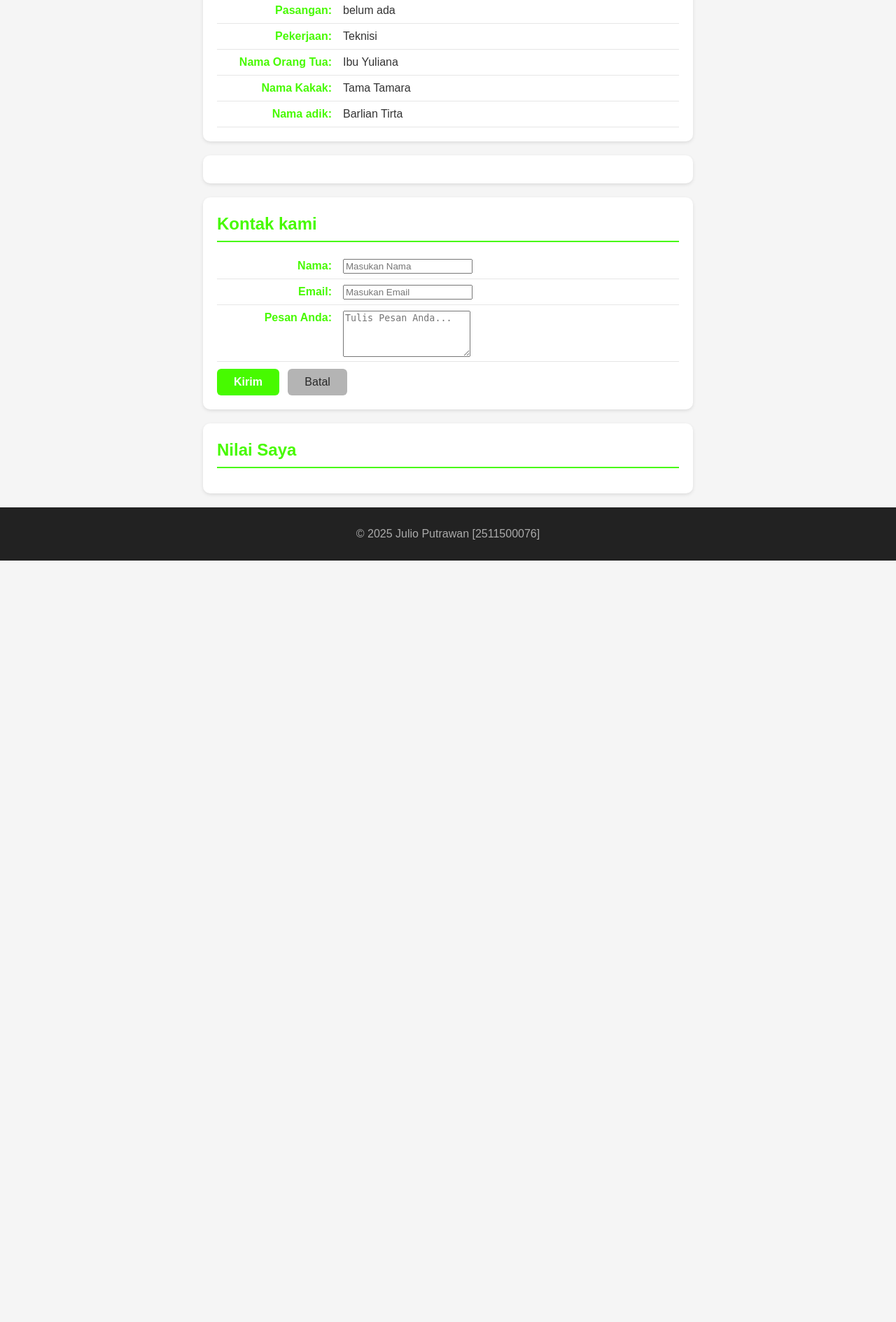
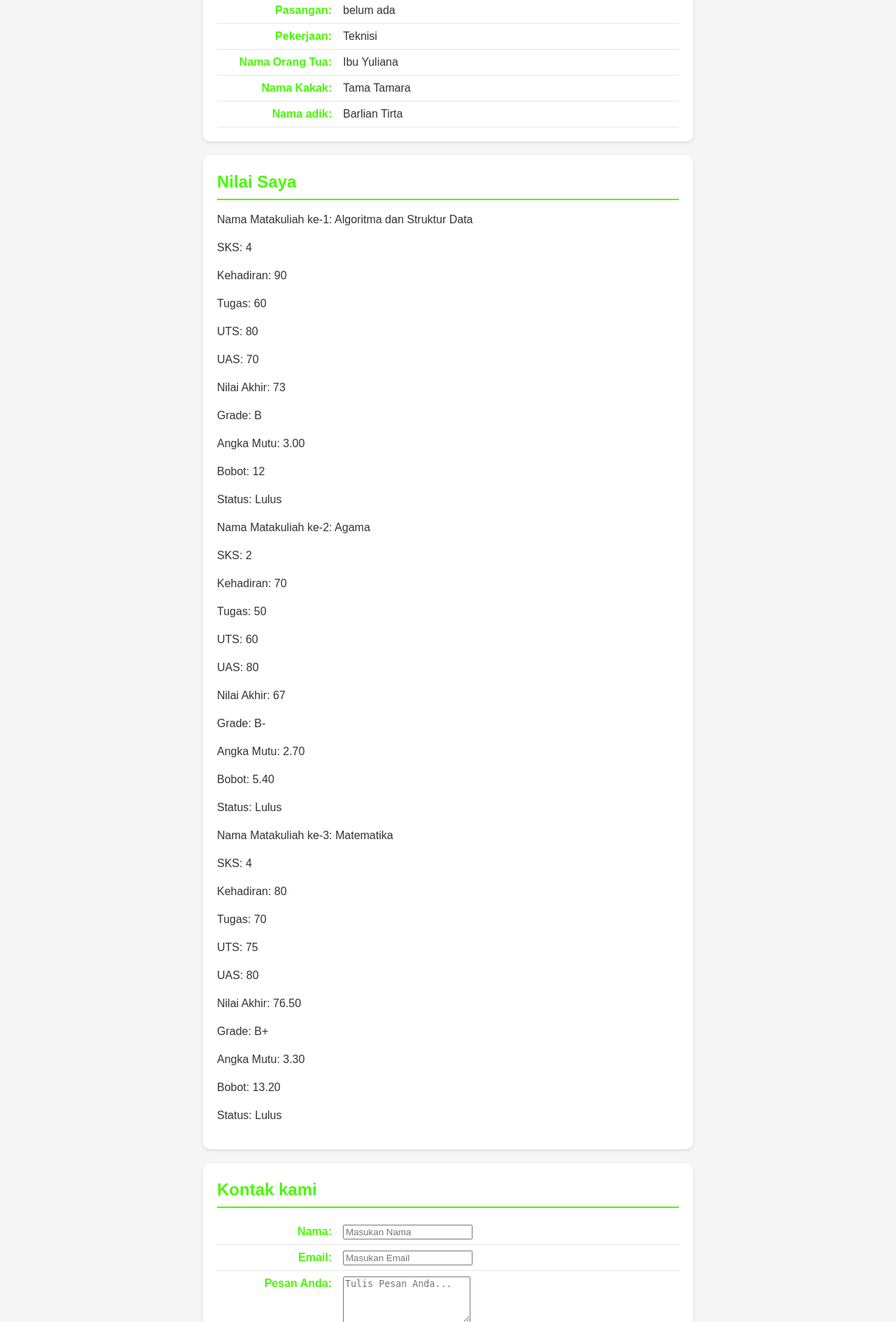
Before and after one commit to 2511500076-dev/2511500076-PWD-GB1J-2526O, a PHP site: page /pertemuan-06/index.php in a window 1280 px wide. Shown: the part 651-2540 px from the top of the page at 70% size. Before the commit the page ends 1452 px from the top, so only its background shows below. Run offline with PHP 8.4, Linux system fonts and the light colour scheme.

Commit message:
menambahkan label pada section ipk

```diff
--- a/pertemuan-06/index.php
+++ b/pertemuan-06/index.php
@@ -119,7 +119,251 @@
              $mutu1 = "3.00";
              $bobot1 = "12";
              $status1 = "Lulus";
+             $namaMatkul2 = "Agama";
+             $sksMatkul2 = "2";
+             $nilaiHadir2 = "70";
+             $nilaiTugas2 = "50";
+             $nilaiUTS2 = "60";
+             $nilaiUAS2 = "80";
+             $nilaiAkhir2 = "67";
+             $grade2 = "B-";
+             $mutu2 = "2.70";
+             $bobot2 = "5.40";
+             $status2 = "Lulus";
+             $namaMatkul3 = "Matematika";
+             $sksMatkul3 = "4";
+             $nilaiHadir3 = "80";
+             $nilaiTugas3 = "70";
+             $nilaiUTS3 = "75";
+             $nilaiUAS3 = "80";
+             $nilaiAkhir3 = "76.50";
+             $grade3 = "B+";
+             $mutu3 = "3.30";
+             $bobot3 = "13.20";
+             $status3 = "Lulus";
+             $namaMatkul4 = "Fisika";
+             $sksMatkul4 = "7";
+             $nilaiHadir4 = "85";
+             $nilaiTugas4 = "75";
+             $nilaiUTS4 = "80";
+             $nilaiUAS4 = "85";
+             $nilaiAkhir4 = "81.50";
+             $grade4 = "A-";
+             $mutu4 = "3.70";
+             $bobot4 = "25.90";
+             $status4 = "Lulus";
+             $namaMatkul5 = "Pemrograman Web Dasar";
+             $sksMatkul5 = "3";
+             $nilaiHadir5 = "69";
+             $nilaiTugas5 = "80";
+             $nilaiUTS5 = "90";
+             $nilaiUAS5 = "100";
+             $nilaiAkhir5 = "89.90";
+             $grade5 = "E";
+             $mutu5 = "0.00";
+             $bobot5 = "0.00";
+             $status5 = "Gagal";
+
             ?>
+            <h2>Nilai Saya</h2>
+            <p>
+                <label>Nama Matakuliah ke-1:</label>
+                <?php
+            echo $namaMatkul1
+            ?>
+            </p>
+            <p>
+                <label>SKS:</label>
+            <?php
+            echo $sksMatkul1
+            ?>
+        </p>
+            <P>
+                <label>Kehadiran:</label>
+                <?php
+                echo $nilaiHadir1
+                ?>
+            </P>
+            <p>
+                <label>Tugas:</label>
+                <?php
+                echo $nilaiTugas1
+                ?>
+            </p>
+            <p><label>UTS:</label>
+            <?php
+            echo $nilaiUTS1
+             ?>
+        </p>
+            <p>
+                <label>UAS:</label>
+            <?php
+            echo $nilaiUAS1
+            ?>
+        </p>
+            <p>
+                <label>Nilai Akhir:</label>
+                <?php
+                echo $nilaiAkhir1
+                ?>
+        </p>
+            <p>
+                <label>Grade:</label>
+            <?php
+            echo $grade1
+            ?>
+        </p>
+            <p>
+                <label>Angka Mutu:</label>
+            <?php
+            echo $mutu1
+            ?>
+        </p>
+            <p>
+                <label>Bobot:</label>
+            <?php
+            echo $bobot1
+            ?>
+        </p>
+            <p>
+                <label>Status:</label>
+            <?php
+            echo $status1
+            ?>
+        </p>
+        <p>
+                <label>Nama Matakuliah ke-2:</label>
+                <?php
+            echo $namaMatkul2
+            ?>
+            </p>
+            <p>
+                <label>SKS:</label>
+            <?php
+            echo $sksMatkul2
+            ?>
+        </p>
+            <P>
+                <label>Kehadiran:</label>
+                <?php
+                echo $nilaiHadir2
+                ?>
+            </P>
+            <p>
+                <label>Tugas:</label>
+                <?php
+                echo $nilaiTugas2
+                ?>
+            </p>
+            <p><label>UTS:</label>
+            <?php
+            echo $nilaiUTS2
+             ?>
+        </p>
+            <p>
+                <label>UAS:</label>
+            <?php
+            echo $nilaiUAS2
+            ?>
+        </p>
+            <p>
+                <label>Nilai Akhir:</label>
+                <?php
+                echo $nilaiAkhir2
+                ?>
+        </p>
+            <p>
+                <label>Grade:</label>
+            <?php
+            echo $grade2
+            ?>
+        </p>
+            <p>
+                <label>Angka Mutu:</label>
+            <?php
+            echo $mutu2
+            ?>
+        </p>
+            <p>
+                <label>Bobot:</label>
+            <?php
+            echo $bobot2
+            ?>
+        </p>
+            <p>
+                <label>Status:</label>
+            <?php
+            echo $status2
+            ?>
+        </p>
+        <p>
+                <label>Nama Matakuliah ke-3:</label>
+                <?php
+            echo $namaMatkul3
+            ?>
+            </p>
+            <p>
+                <label>SKS:</label>
+            <?php
+            echo $sksMatkul3
+            ?>
+        </p>
+            <P>
+                <label>Kehadiran:</label>
+                <?php
+                echo $nilaiHadir3
+                ?>
+            </P>
+            <p>
+                <label>Tugas:</label>
+                <?php
+                echo $nilaiTugas3
+                ?>
+            </p>
+            <p><label>UTS:</label>
+            <?php
+            echo $nilaiUTS3
+             ?>
+        </p>
+            <p>
+                <label>UAS:</label>
+            <?php
+            echo $nilaiUAS3
+            ?>
+        </p>
+            <p>
+                <label>Nilai Akhir:</label>
+                <?php
+                echo $nilaiAkhir3
+                ?>
+        </p>
+            <p>
+                <label>Grade:</label>
+            <?php
+            echo $grade3
+            ?>
+        </p>
+            <p>
+                <label>Angka Mutu:</label>
+            <?php
+            echo $mutu3
+            ?>
+        </p>
+            <p>
+                <label>Bobot:</label>
+            <?php
+            echo $bobot3
+            ?>
+        </p>
+            <p>
+                <label>Status:</label>
+            <?php
+            echo $status3
+            ?>
+        </p>
+
+
+
         </section>
         <section id="contact">
             <h2>Kontak kami</h2>
@@ -143,9 +387,6 @@
             </form>
 
         </section>
-        <section id="ipk">
-            <h2>Nilai Saya</h2>
-        </section>
     </main>
     <footer>
         <p>&copy; 2025 Julio Putrawan [2511500076]</p>
```
Also changed, not shown: pertemuan-06/README.md.
